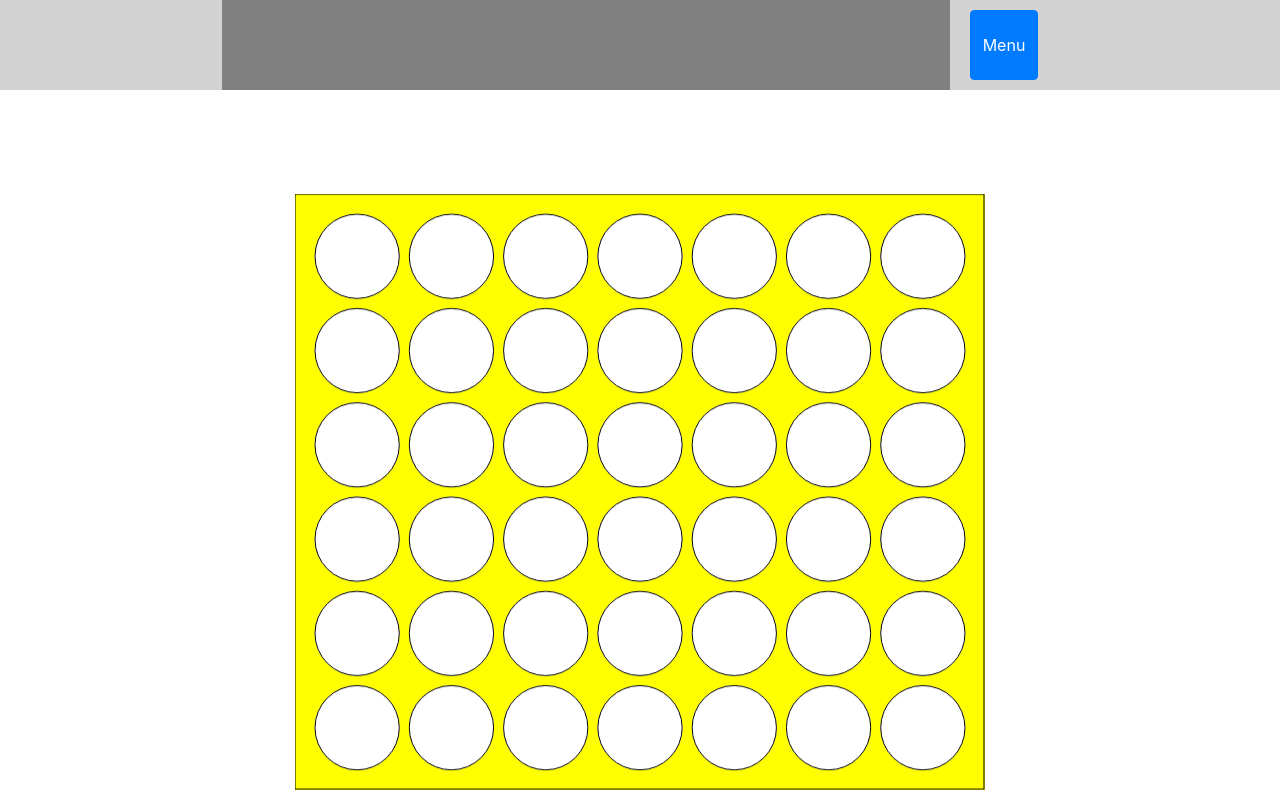
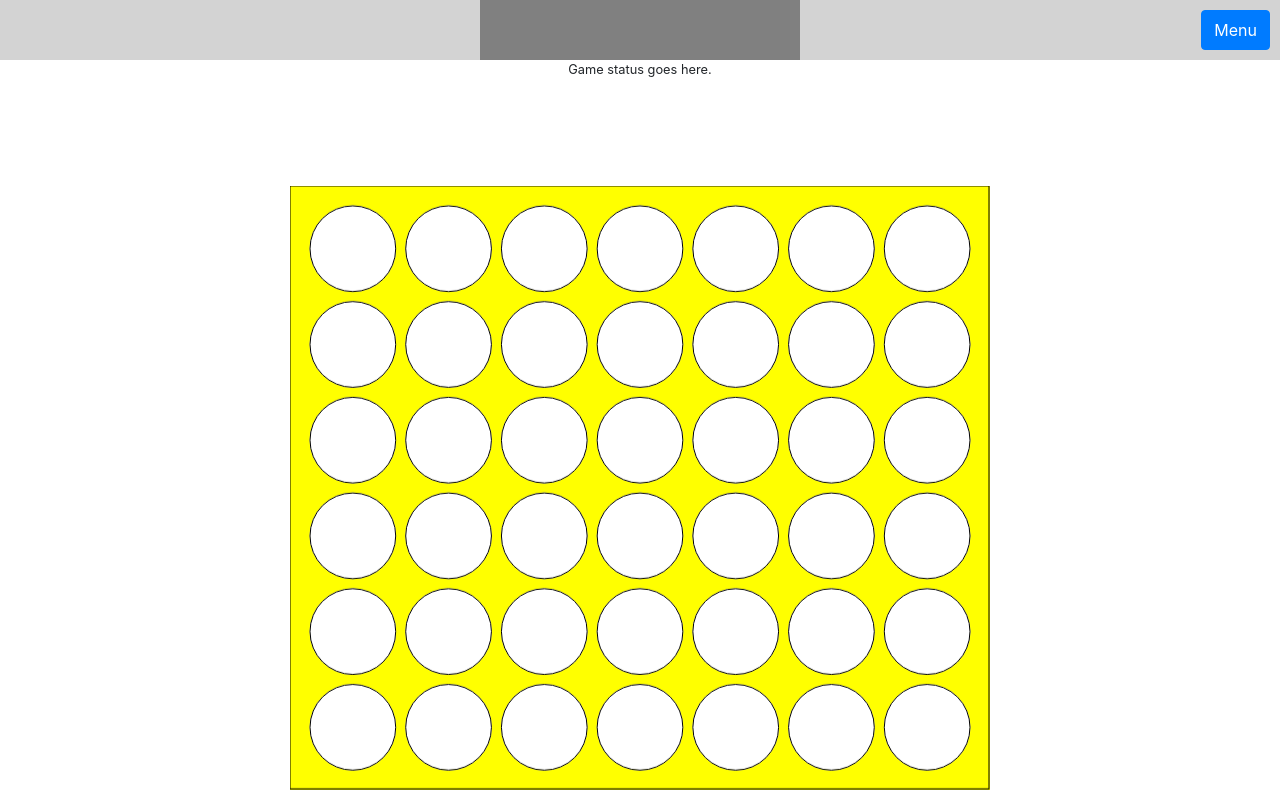
Before and after one commit to ferose/p2pgames, a React (Create React App) app: page / in a window 1280 px wide. Built offline with nearby package versions, Linux system fonts and the light colour scheme.

Commit message:
Add status area

```diff
--- a/src/App.scss
+++ b/src/App.scss
@@ -1,4 +1,6 @@
-$banner-height: 90px;
+@import "utilities/Variables";
+
+$menu-margin: 10px;
 
 html, body {
     margin: 0;
@@ -26,10 +28,27 @@ html, body {
     position: absolute;
 }
 
+#alert {
+    top: $banner-height;
+    left: 0;
+    right: 0;
+    height: $alert-height;
+    position: absolute;
+    text-align: center;
+    font-size: 0.8rem;
+}
+
 .GameCanvas {
-    top: $banner-height;
+    top: $banner-height + $alert-height;
     left: 0;
     right: 0;
     bottom: 0;
     position: absolute;
 }
+
+#menu-button {
+    top: $menu-margin;
+    right: $menu-margin;
+    height: $banner-height - 2*$menu-margin;
+    position: absolute;
+}
--- a/src/App.tsx
+++ b/src/App.tsx
@@ -3,16 +3,20 @@ import './App.scss';
 import GameCanvas from './GameCanvas';
 import Banner from './Banner';
 import Menu from './Menu';
+import Button from 'react-bootstrap/Button';
 
 const App: React.FC = () => {
   const [modalShow, setModalShow] = React.useState(false);
 
   return (
     <div className="App">
-      <Banner
-        onMenuClick={() => setModalShow(true)}
-      />
+      <Banner/>
+      <div id="alert">
+        Game status goes here.
+      </div>
       <GameCanvas/>
+
+      <Button id="menu-button" onClick={() => setModalShow(true)}>Menu</Button>
 
       <Menu
         show={modalShow}
--- a/src/Banner.css
+++ b/src/Banner.scss
@@ -1,3 +1,5 @@
+@import "utilities/Variables";
+
 .Banner {
     background-color: lightgray;
     display: flex;
@@ -6,10 +8,6 @@
 
 #ad {
     background-color: gray;
-    width: 728px;
-    height: 90px;
+    width: 320px;
+    height: $banner-height;
 }
-
-#menu-button {
-    margin: 10px 20px;
-}
--- a/src/Banner.tsx
+++ b/src/Banner.tsx
@@ -1,16 +1,12 @@
 import React from 'react';
-import './Banner.css';
-import Button from 'react-bootstrap/Button';
+import './Banner.scss';
 
-interface IBannerProps {
-  onMenuClick: () => void;
-}
+interface IBannerProps {}
 
 const Banner: React.FC<IBannerProps> = (props) => {
   return (
     <div className="Banner">
       <div id="ad"></div>
-      <Button id="menu-button" onClick={props.onMenuClick}>Menu</Button>
     </div>
   );
 }
--- /dev/null
+++ b/src/utilities/Variables.scss
@@ -0,0 +1,2 @@
+$banner-height: 60px;
+$alert-height: 20px;
```
